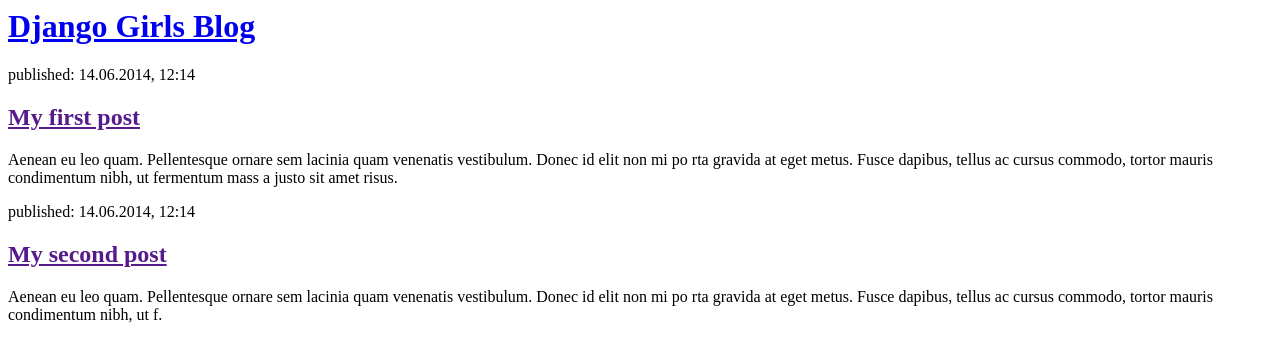
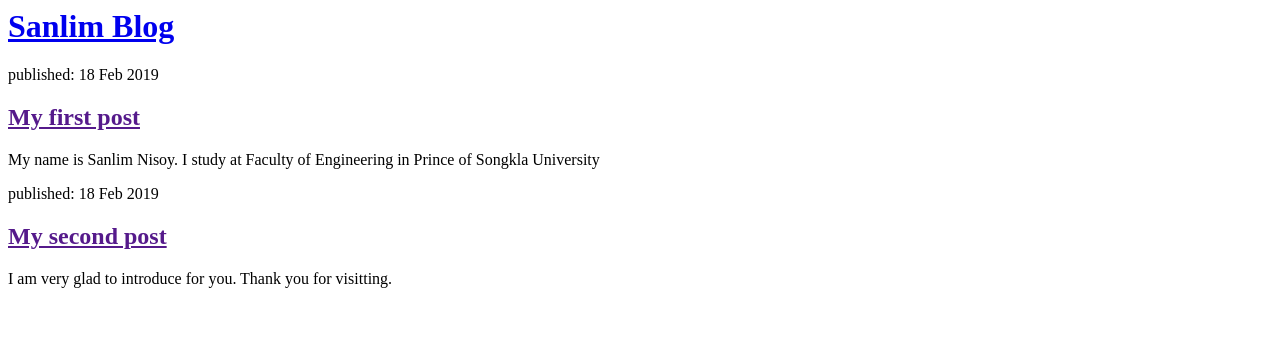
Before and after one commit to Sanlim/my-first-blog, a Django app: template blog/templates/blog/post_list.html in a window 1280 px wide. Shown: the top 362 px of the page. Run offline with Django 3.2, Linux system fonts and the light colour scheme; the template is opened without the code that fills it, so the values that code supplies are empty; parts of the project's set-up code (start-up, migrations or seed data) failed here and were passed over.

Commit message:
update blog

```diff
--- a/blog/templates/blog/post_list.html
+++ b/blog/templates/blog/post_list.html
@@ -1,26 +1,24 @@
 <html>
 	<head>
-		<title>Django	Girls	blog</title>
+		<title>Sanlim Blog</title>
     </head>
 
 	<body>
 		<div>
-			<h1><a	href="/">Django	Girls	Blog</a></h1>
+			<h1><a	href="/">Sanlim Blog</a></h1>
 		</div>
 
         <div>
-			<p>published:	14.06.2014,	12:14</p>
+			<p>published: 18 Feb 2019</p>
 				<h2><a	href="">My	first	post</a></h2>
-					<p>Aenean eu leo quam. Pellentesque ornare sem lacinia quam venenatis vestibulum. Donec	id elit	non	mi po
-                        rta gravida	at eget	metus. Fusce dapibus, tellus ac	cursus commodo,	tortor mauris condimentum nibh,	ut fermentum mass
-                        a justo	sit	amet risus.</p>
+					<p>My name is Sanlim Nisoy. I study at Faculty of Engineering in Prince of Songkla
+                        University</p>
 		</div>
 
         <div>
-			<p>published:	14.06.2014,	12:14</p>
+			<p>published: 18 Feb 2019</p>
 	        <h2><a	href="">My	second	post</a></h2>
-			<p>Aenean	eu	leo	quam.	Pellentesque	ornare	sem	lacinia	quam	venenatis	vestibulum.	Donec	id	elit	non	mi	po
-rta	gravida	at	eget	metus.	Fusce	dapibus,	tellus	ac	cursus	commodo,	tortor	mauris	condimentum	nibh,	ut	f.</p>
+			<p>I am very glad to introduce for you. Thank you for visitting.</p>
         </div>
 	</body>
 </html>
```
